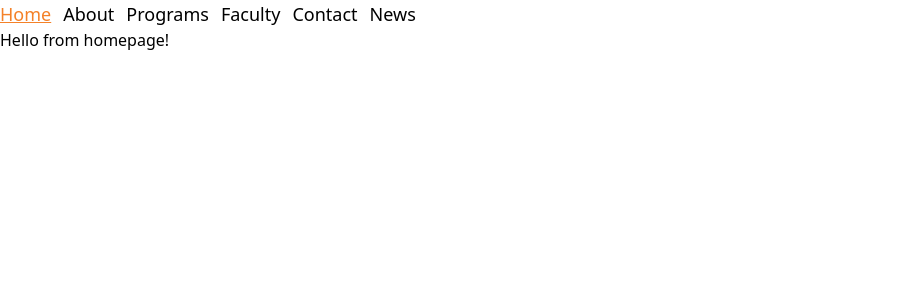
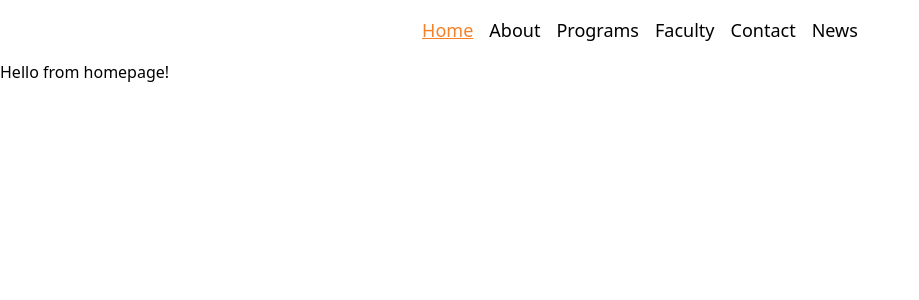
Before and after one commit to wvsu-cict-code/cict-next, a Next.js app: page / in a window 1280 px wide. Shown: the top 300 px of the page, without its empty margins (0-919 px from the left). Built offline with nearby package versions, Linux system fonts and the light colour scheme.

Commit message:
fix: Center navbar layout for desktop header

```diff
--- a/src/app/layout/header.js
+++ b/src/app/layout/header.js
@@ -10,7 +10,7 @@ export default function Header() {
   const pathname = usePathname();
 
   return (
-    <header className="flex flex-row gap-x-3 text-lg">
+    <header className="flex flex-row gap-x-4 text-lg justify-center px-6 py-4">
       <Link href="/" className={(pathname === "/") ? active : inactive}>
         Home
       </Link>
```
